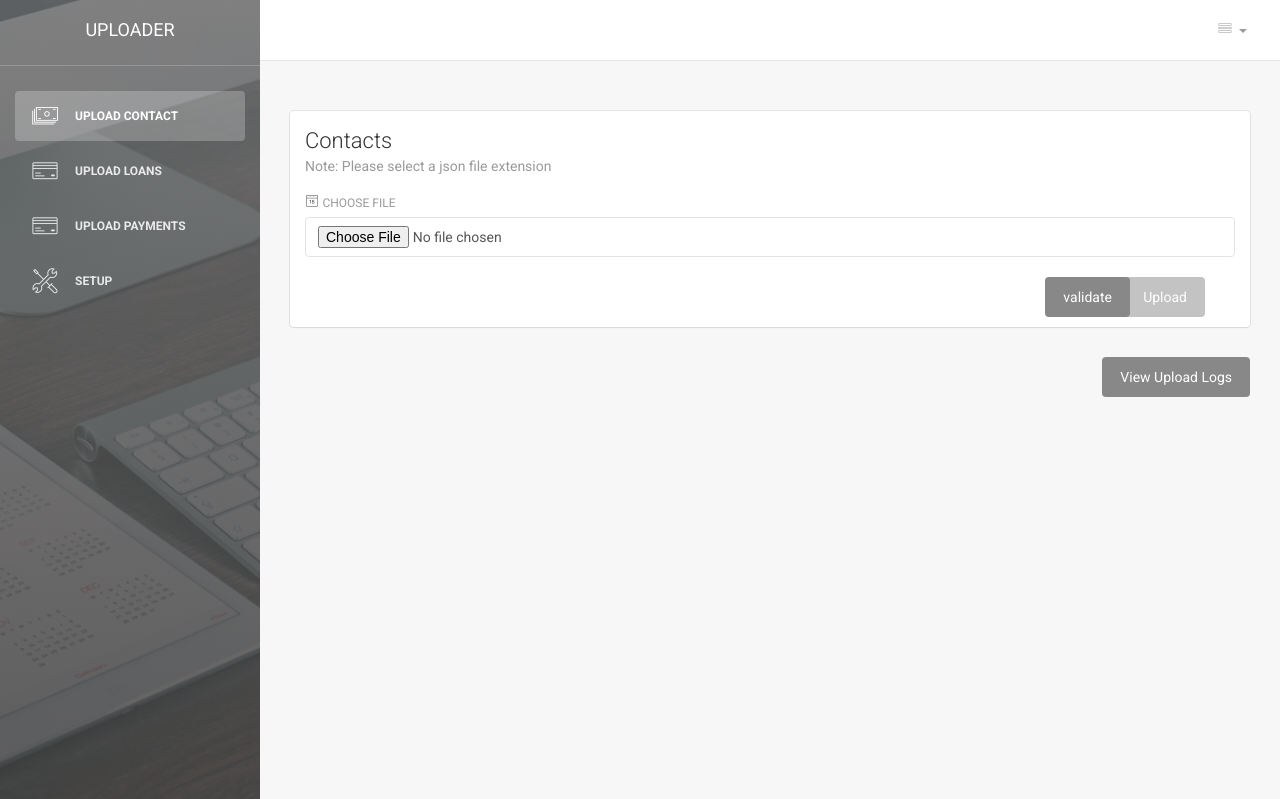
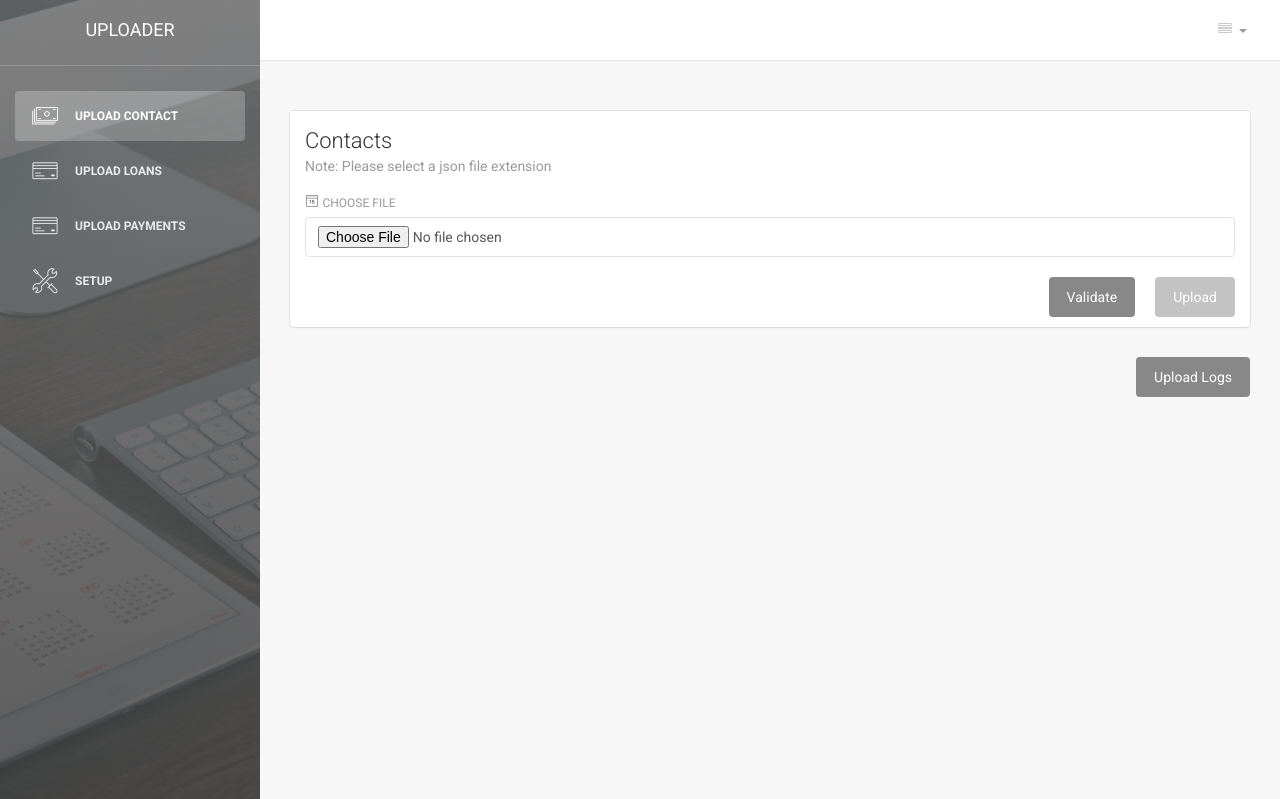
Before and after one commit to Workflow-Solutions-Inc/MoneyCat, a PHP site: page /moneycatph/uploader.php in a window 1280 px wide. Shown: the top 799 px of the page. Run offline with PHP 8.4, Linux system fonts and the light colour scheme; data that the repository does not hold is empty; some libraries are stand-ins or nearby versions.

Commit message:
Update uploader.php

```diff
--- a/uploader.php
+++ b/uploader.php
@@ -67,12 +67,9 @@ include("process/controllers/config/dbconn.php");
                                                   <i class="pe-7s-date"></i>   <label>Choose File</label>
                                                   <input type="File" name="myjson" id="myjson" class="form-control" required>
                                                   <br>
-                                                  <div class="col-md-12">
-                                                    <div class="col-md-5"></div>
-                                                    <div class="col-md-5"></div>
-                                                    <div class="col-md-1"><button onclick="validate()" class="btn  btn-fill pull-right" id="btnvalidate">validate</button></div>
-                                                    <div class="col-md-1"><button onclick="upload()" class="btn  btn-fill pull-right" id="btnupload">Upload</button></div>
-                                                </div>
+                                                  <button onclick="upload()" class="btn  btn-fill pull-right" style="margin-left: 20px;" id="btnupload">Upload</button>
+
+                                                    <button onclick="validate()" class="btn  btn-fill pull-right" id="btnupload">Validate</button>
                                               </div>
                                           </div>
                                       </div>
@@ -104,7 +101,7 @@ include("process/controllers/config/dbconn.php");
                 </div>
                 <div class="col-md-12">
                     <div>
-                        <button onclick="showPleaseWait3();" class="btn  btn-fill pull-right">View Upload Logs</button>
+                        <button onclick="showPleaseWait3();" class="btn  btn-fill pull-right">Upload Logs</button>
                     </div>
                 </div>
             </div>
@@ -151,7 +148,7 @@ include("process/controllers/config/dbconn.php");
   <div class="modal-dialog">
     <div class="modal-content">
         <div class="modal-header">
-            <h3>Contact Upload Logs</h3>
+            <h3>Upload Logs</h3>
         </div>
       <div class="modal-body">
         <div id="testresult" style="overflow-y: scroll; height: 600px;margin : 0;">
```
